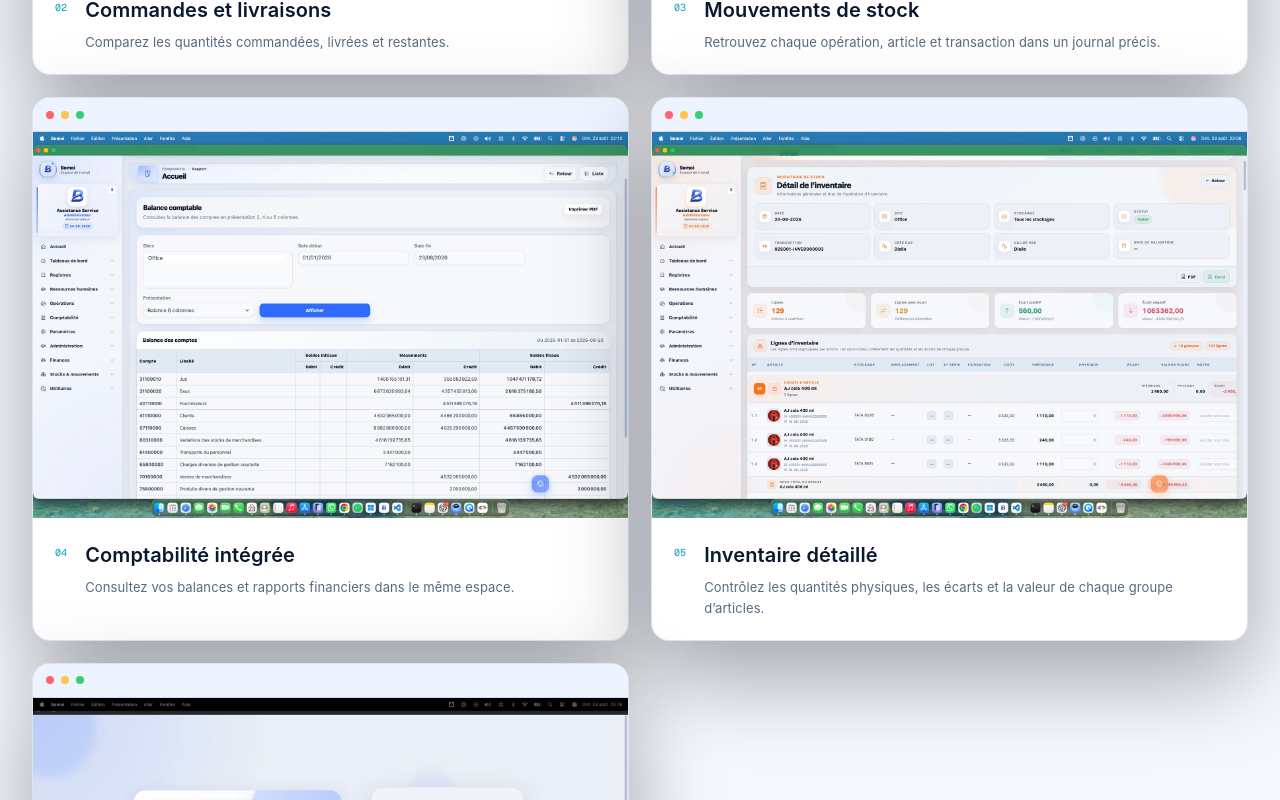
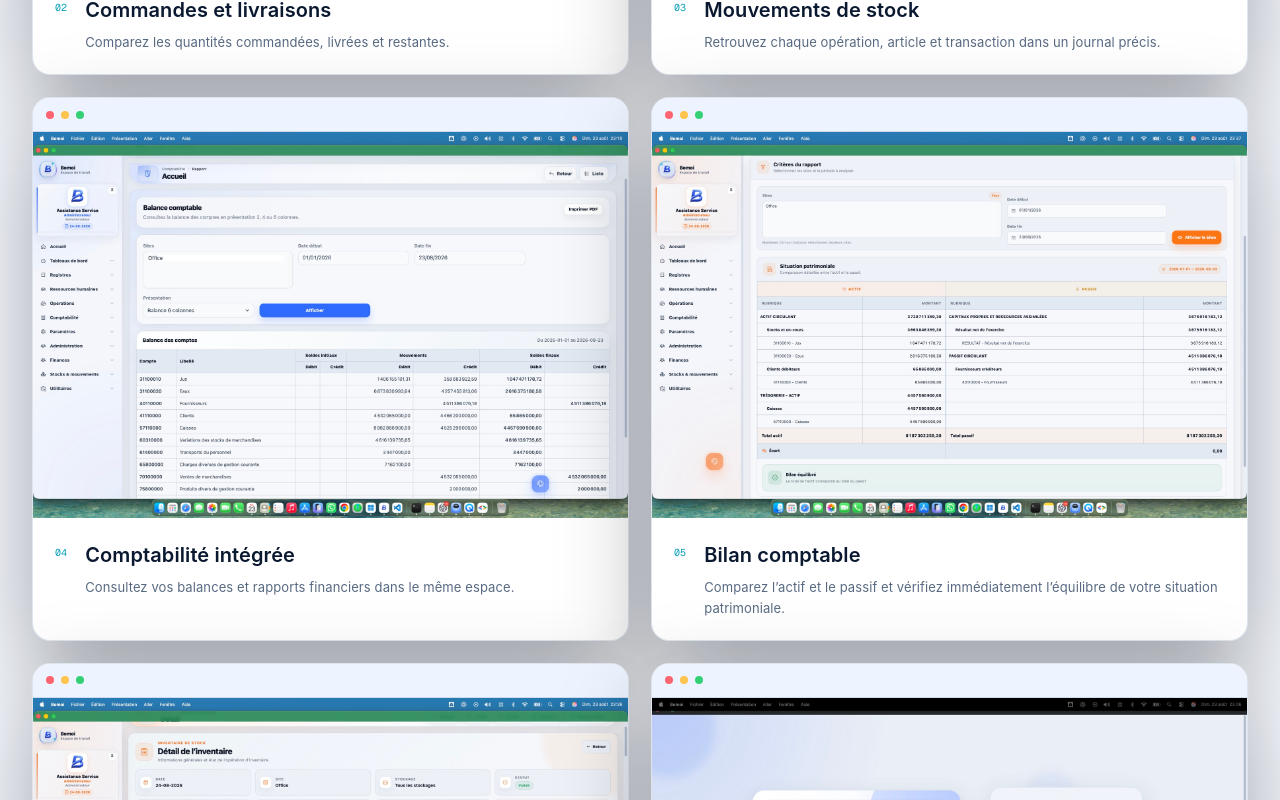
Before and after one commit to stevekopi/bomoi-site-officiel, a Next.js app: page / in a window 1280 px wide. Shown: the part 4340-5140 px from the top of the page. Built offline with nearby package versions, Linux system fonts and the light colour scheme.

Commit message:
Add balance sheet product screen

```diff
--- a/app/BomoiSite.tsx
+++ b/app/BomoiSite.tsx
@@ -117,6 +117,7 @@ const productScreens = [
   {src:"/bomoi-deliveries.jpg", title:"Commandes et livraisons", text:"Comparez les quantités commandées, livrées et restantes."},
   {src:"/bomoi-stock.jpg", title:"Mouvements de stock", text:"Retrouvez chaque opération, article et transaction dans un journal précis."},
   {src:"/bomoi-accounting.jpg", title:"Comptabilité intégrée", text:"Consultez vos balances et rapports financiers dans le même espace."},
+  {src:"/bomoi-balance-sheet.jpg", title:"Bilan comptable", text:"Comparez l’actif et le passif et vérifiez immédiatement l’équilibre de votre situation patrimoniale."},
   {src:"/bomoi-inventory.jpg", title:"Inventaire détaillé", text:"Contrôlez les quantités physiques, les écarts et la valeur de chaque groupe d’articles."},
   {src:"/bomoi-login.jpg", title:"Connexion sécurisée", text:"Accédez simplement à votre espace de travail Bomoi."},
 ];
```
Also changed, not shown: public/bomoi-balance-sheet.jpg (added).
